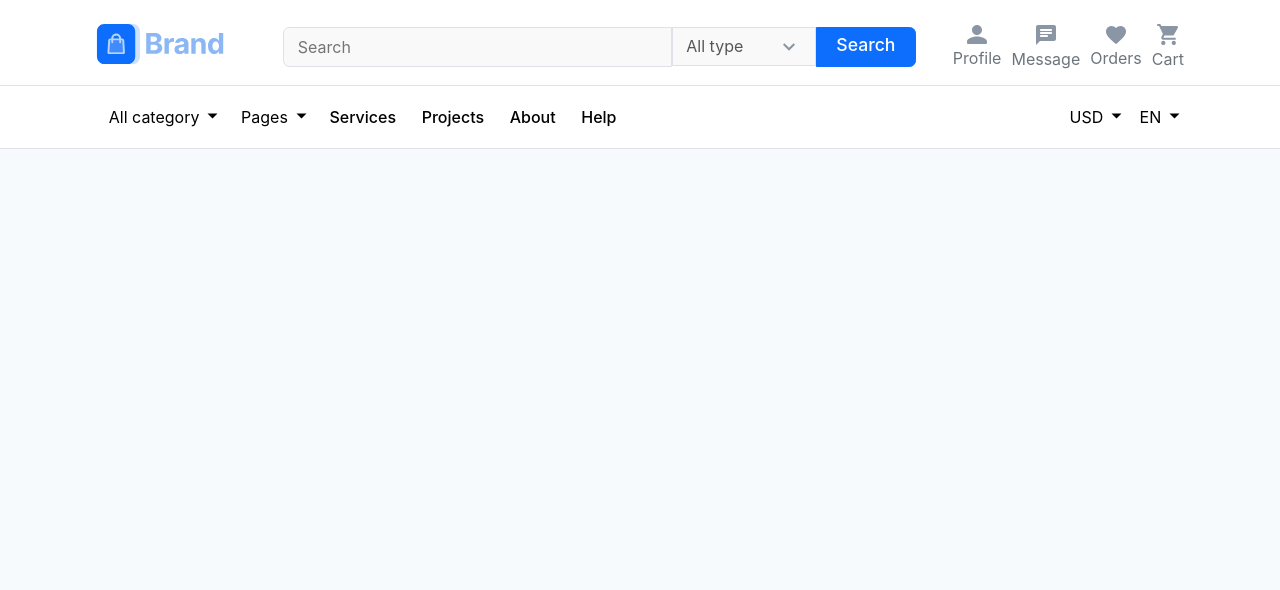
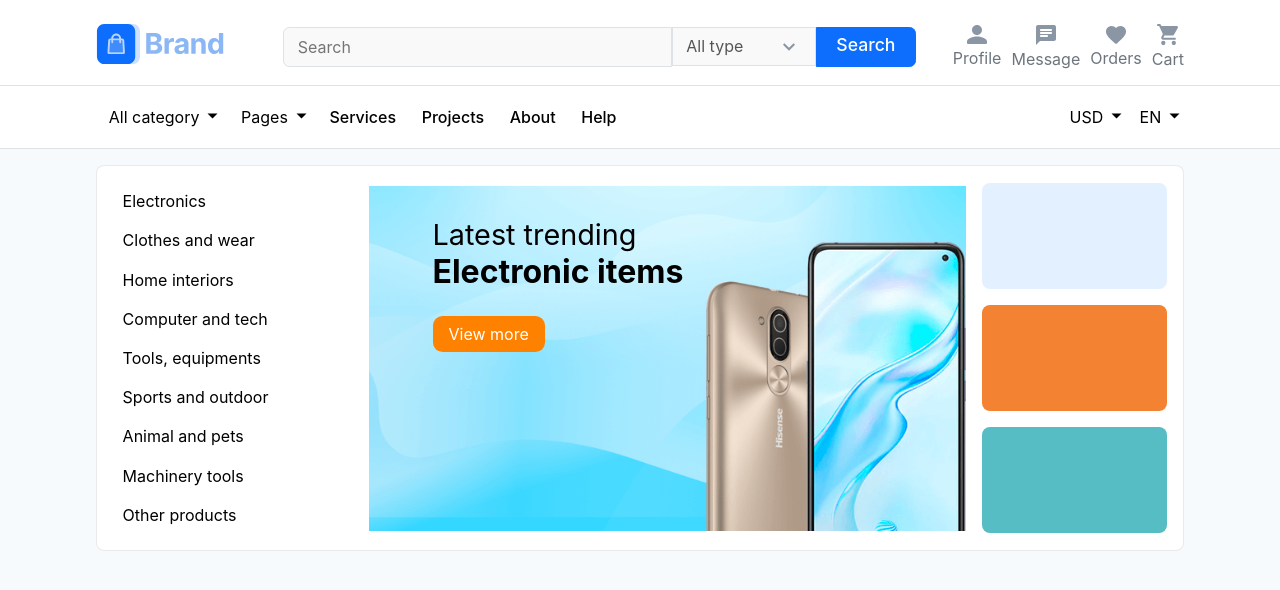
Before and after one commit to rustam-qurbanov/MarketPlace, a plain HTML site: page Brand/index.html in a window 1280 px wide. Drawn offline with Linux system fonts and the light colour scheme.

Commit message:
add section slider items

```diff
--- a/Brand/index.html
+++ b/Brand/index.html
@@ -27,7 +27,11 @@
             <div class="dropdown">
               <button class="dropbtn" id="dropdownButton">
                 <span id="selectedLink">All type</span>
-                <img id="arrow-icon" src="/public/icons/expand-more.svg" alt="more">
+                <img
+                  id="arrow-icon"
+                  src="/public/icons/expand-more.svg"
+                  alt="more"
+                />
               </button>
               <div id="myDropdown" class="dropdown-content">
                 <a href="#" onclick="changeButtonText(event)">All type</a>
@@ -64,76 +68,92 @@
       <nav>
         <div class="container">
           <div class="navbar">
-
             <ul class="navbar-left">
               <li class="navbar-left-item">
                 <!-- <a class="triangle" href="#">All category</a> -->
 
                 <div class="drop-box">
-                    <button class="drop-box-button triangle dropdown-button">All category</button>
+                  <button class="drop-box-button triangle dropdown-button">
+                    All category
+                  </button>
                   <div id="content-box" class="content-box">
                     <div class="content-box content-box-style">
-
                       <div style="width: 12rem">
-
                         <h6>Ads website</h6>
                         <ul class="content-list">
-                            <li><a class="text-body" href="#"> Ads home </a> </li>
-                            <li><a class="text-body" href="#"> Ads listing </a> </li>
-                            <li><a class="text-body" href="#"> Ads detail </a> </li>
+                          <li><a class="text-body" href="#"> Ads home </a></li>
+                          <li>
+                            <a class="text-body" href="#"> Ads listing </a>
+                          </li>
+                          <li>
+                            <a class="text-body" href="#"> Ads detail </a>
+                          </li>
                         </ul>
 
                         <h6>Techstore</h6>
                         <ul class="content-list">
-                            <li><a class="text-body" href="#"> Main page </a> </li>
-                            <li><a class="text-body" href="#"> Listing view </a> </li>
-                            <li><a class="text-body" href="#"> Item details </a> </li>
+                          <li><a class="text-body" href="#"> Main page </a></li>
+                          <li>
+                            <a class="text-body" href="#"> Listing view </a>
+                          </li>
+                          <li>
+                            <a class="text-body" href="#"> Item details </a>
+                          </li>
                         </ul>
-
                       </div>
                       <div style="width: 12rem">
-
                         <h6>Marketplace</h6>
                         <ul class="content-list">
-                            <li><a class="text-body" href="#"> Main page </a> </li>
-                            <li><a class="text-body" href="#"> Listing view </a> </li>
-                            <li><a class="text-body" href="#"> Grid view </a> </li>
-                            <li><a class="text-body" href="#"> Item detail </a> </li>
-                            <li><a class="text-body" href="#"> Cart page </a> </li>
-                            <li><a class="text-body" href="#"> Order page </a> </li>
+                          <li><a class="text-body" href="#"> Main page </a></li>
+                          <li>
+                            <a class="text-body" href="#"> Listing view </a>
+                          </li>
+                          <li><a class="text-body" href="#"> Grid view </a></li>
+                          <li>
+                            <a class="text-body" href="#"> Item detail </a>
+                          </li>
+                          <li><a class="text-body" href="#"> Cart page </a></li>
+                          <li>
+                            <a class="text-body" href="#"> Order page </a>
+                          </li>
                         </ul>
-
                       </div>
                       <div style="width: 12rem">
-
                         <h6>Food order</h6>
                         <ul class="content-list">
-                            <li><a class="text-body" href="#"> Main page </a> </li>
-                            <li><a class="text-body" href="#"> Restaurant foods </a> </li>
-                            <li><a class="text-body" href="#">  Food order </a> </li>
+                          <li><a class="text-body" href="#"> Main page </a></li>
+                          <li>
+                            <a class="text-body" href="#"> Restaurant foods </a>
+                          </li>
+                          <li>
+                            <a class="text-body" href="#"> Food order </a>
+                          </li>
                         </ul>
 
                         <h6>Common pages</h6>
                         <ul class="content-list">
-                            <li><a class="text-body" href="#"> Pricing page </a> </li>
-                            <li><a class="text-body" href="#">  User profile </a> </li>
-                            <li><a class="text-body" href="#">  User register </a> </li>
+                          <li>
+                            <a class="text-body" href="#"> Pricing page </a>
+                          </li>
+                          <li>
+                            <a class="text-body" href="#"> User profile </a>
+                          </li>
+                          <li>
+                            <a class="text-body" href="#"> User register </a>
+                          </li>
                         </ul>
                       </div>
-
                     </div>
-
                   </div>
-
-
                 </div>
-
               </li>
               <li class="navbar-left-item">
-
                 <div class="drop">
                   <button class="drop-button triangle">Pages</button>
-                  <div id="drop-content3" class="drop-content drop-content-style">
+                  <div
+                    id="drop-content3"
+                    class="drop-content drop-content-style"
+                  >
                     <a href="#">Main page</a>
                     <a href="#">Listing view</a>
                     <a href="#">Grid view</a>
@@ -142,7 +162,6 @@
                     <a href="#">Order page</a>
                   </div>
                 </div>
-
               </li>
               <li class="navbar-left-item">
                 <a href="#">Services</a>
@@ -160,40 +179,106 @@
 
             <ul class="navbar-right">
               <li class="navbar-right-item">
-
                 <div class="drop">
                   <button class="drop-button triangle">USD</button>
-                  <div id="drop-content1" class="drop-content drop-content-style translateX">
+                  <div
+                    id="drop-content1"
+                    class="drop-content drop-content-style translateX"
+                  >
                     <a href="#">USD</a>
                     <a href="#">RUB</a>
                     <a href="#">AZN</a>
                   </div>
                 </div>
-
               </li>
               <li class="navbar-right-item">
-
                 <div class="drop">
                   <button class="drop-button triangle">EN</button>
-                  <div id="drop-content2" class="drop-content drop-content-style translateX">
+                  <div
+                    id="drop-content2"
+                    class="drop-content drop-content-style translateX"
+                  >
                     <a href="#">EN</a>
                     <a href="#">RU</a>
                     <a href="#">AZ</a>
                   </div>
                 </div>
-
               </li>
             </ul>
-
           </div>
         </div>
       </nav>
     </header>
 
+    <main>
+      <div class="container">
 
-    <main>
+        <section class="section-slider row-space-between">
 
+          <nav class="">
+            <ul class="column-start li-none">
+              <li>
+                <a class="a-none black" href="#">Electronics</a>
+              </li>
+              <li>
+                <a class="a-none black" href="#">Clothes and wear</a>
+              </li>
+              <li>
+                <a class="a-none black" href="#">Home interiors</a>
+              </li>
+              <li>
+                <a class="a-none black" href="#">Computer and tech</a>
+              </li>
+              <li>
+                <a class="a-none black" href="#">Tools, equipments</a>
+              </li>
+              <li>
+                <a class="a-none black" href="#">Sports and outdoor</a>
+              </li>
+              <li>
+                <a class="a-none black" href="#">Animal and pets</a>
+              </li>
+              <li>
+                <a class="a-none black" href="#">Machinery tools</a>
+              </li>
+              <li>
+                <a class="a-none black" href="#">Other products</a>
+              </li>
+            </ul>
+          </nav>
 
+          <div class="slider">
+
+            <div class="slide slide1 ">
+              <div class="slide-item">
+                <h2>Latest trending
+                  <br>
+                  <span>Electronic items</span>
+                </h2>
+                <a href="#" class="slider-btn a-none"> View more </a>
+              </div>
+            </div>
+
+            <div class="slide slide2 d-none">
+              <div class="slide-item">
+                <h2>Latest delas
+                  <br>
+                  <strong>Best Smartphones</strong>
+                </h2>
+                <a href="#" class="slider-btn a-none"> View more </a>
+              </div>
+            </div>
+
+          </div>
+
+          <div class="slider-right column-center">
+            <div class="slider-right-item item1"></div>
+            <div class="slider-right-item item2"></div>
+            <div class="slider-right-item item3"></div>
+          </div>
+        </section>
+
+      </div>
     </main>
     <script src="script.js"></script>
   </body>
--- a/Brand/style.css
+++ b/Brand/style.css
@@ -1,3 +1,5 @@
+@import url("/Brand/universal.css");
+
 * {
   margin: 0;
   padding: 0;
@@ -15,7 +17,7 @@ header {
   width: 100%;
 }
 body {
-  background-color: #F7FAFC;
+  background-color: #f7fafc;
 }
 
 .container {
@@ -133,7 +135,6 @@ body {
   transform: rotate(180deg);
 }
 
-
 .search_btn {
   color: #fff;
   background-color: #0d6efd;
@@ -157,7 +158,6 @@ body {
   border-color: #0a58ca;
 }
 
-
 .icons {
   display: flex;
   justify-content: center;
@@ -177,18 +177,13 @@ body {
 .icons .icon:hover {
   filter: drop-shadow(0 0 10px #0b5ed7);
   /* filter: drop-shadow(10px 10px 10px #0b5ed7); */
-
 }
 
-
-
-
-nav {
+header > nav {
   border-top: 1px solid #dee2e6;
   border-bottom: 1px solid #dee2e6;
   margin-top: 1rem;
   padding: 0.8rem 0;
-
 }
 .navbar {
   width: 100%;
@@ -213,7 +208,7 @@ nav {
 }
 
 .navbar-right li {
-   padding-right: 0;
+  padding-right: 0;
 }
 .navbar-right-item {
   display: flex;
@@ -222,9 +217,7 @@ nav {
   width: 4rem;
 
   padding: 0.4rem 0.8rem 0.4rem 0.8rem;
-
 }
-
 
 .triangle {
   position: relative;
@@ -243,24 +236,23 @@ nav {
   transform: rotate(90deg);
 }
 
-
 /* Стили для отображения выпадающего меню */
-.drop , .drop-box {
+.drop,
+.drop-box {
   position: relative;
   display: inline-block;
-
 }
 
-.drop-button , .drop-box-button {
+.drop-button,
+.drop-box-button {
   cursor: pointer;
   background-color: transparent;
   color: black;
   border: none;
-
 }
 
-
-.drop-content , .content-box {
+.drop-content,
+.content-box {
   display: none;
   position: absolute;
   z-index: 1;
@@ -271,7 +263,7 @@ nav {
 .drop-content-style {
   background-color: #f9f9f9;
   min-width: 9rem;
-  box-shadow: 0px 8px 16px 0px rgba(0,0,0,0.2);
+  box-shadow: 0px 8px 16px 0px rgba(0, 0, 0, 0.2);
   border-radius: 1rem;
 }
 
@@ -285,20 +277,17 @@ nav {
 .drop-content-style a:hover {
   background-color: #f1f1f1;
   border-radius: 1rem;
-
 }
 .show {
   display: block;
 }
-
-
 
 .drop-box .content-box-style {
   width: 35rem;
   display: flex;
   padding: 1rem;
   background-color: #f9f9f9;
-  box-shadow: 0px 8px 16px 0px rgba(0,0,0,0.2);
+  box-shadow: 0px 8px 16px 0px rgba(0, 0, 0, 0.2);
   border-radius: 1rem;
 }
 .drop-box .content-box h6 {
@@ -311,7 +300,7 @@ nav {
 .drop-box .content-box .content-list li {
   padding: 0.2rem 0.8rem 0.3rem 0;
 }
-.drop-box .content-box .content-list .text-body{
+.drop-box .content-box .content-list .text-body {
   color: #565656;
 }
 .drop-box .content-box .content-list .text-body:hover {
@@ -320,3 +309,94 @@ nav {
 }
 
 /* Header end  */
+
+/* Section Slider  */
+
+.section-slider {
+  width: 100%;
+  background-color: #fff;
+  border: 1px solid rgba(86, 86, 86, 0.12);
+  border-radius: 0.5rem;
+  margin-top: 1rem;
+}
+
+.section-slider nav {
+  width: 25%;
+}
+.section-slider nav ul {
+  width: 100%;
+  color: #565656;
+}
+.section-slider nav li {
+  width: 100%;
+  padding: 0.6rem;
+  border-radius: 1rem;
+}
+.section-slider nav li:hover {
+  background-color: rgba(13, 110, 253, 0.1);
+}
+
+.slider {
+  width: 55%;
+  height: 90%;
+}
+.slider .slide {
+  width: 100%;
+  height: 100%;
+  position: relative;
+  padding: 2rem 4rem;
+  background-size: cover;
+  background-position: center;
+}
+.slider .slide1 {
+  background-image: url(/public/images/slider-bg1.png);
+}
+.slider .slide2 {
+  background-image: url(/public/images/slider-bg2.jpg);
+}
+
+.slider .slide-item {
+  position: absolute;
+  z-index: 1;
+}
+.slider .slide-item h2 {
+  font-size: 1.8rem;
+  font-weight: 400;
+  margin-bottom: 2rem;
+}
+.slider .slide-item h2 span {
+  font-weight: 700;
+  font-size: 2rem;
+}
+.slider .slide-item a {
+  padding: 0.5rem 1rem;
+  border-radius: 0.6rem;
+  color: white;
+  background-color: #ff8100;
+
+  font-weight: 400;
+  line-height: 1.4;
+}
+.slider .slide-item a:hover {
+  background-color: #c96a26;
+}
+
+.slider-right {
+  width: 20%;
+  height: 100%;
+  gap: 1rem;
+}
+.slider-right-item {
+  width: 100%;
+  height: 30%;
+  border-radius: 0.5rem;
+}
+.slider-right .item1 {
+  background-color: #e3f0ff;
+}
+.slider-right .item2 {
+  background-color: #f38332;
+}
+.slider-right .item3 {
+  background-color: #55bdc3;
+}
--- /dev/null
+++ b/Brand/universal.css
@@ -0,0 +1,41 @@
+.row-center {
+  display: flex;
+  justify-content: center;
+  align-items: center;
+  padding: 1rem;
+}
+.row-space-between {
+  display: flex;
+  justify-content: space-between;
+  align-items: center;
+  padding: auto;
+}
+.column-center {
+  display: flex;
+  flex-direction: column;
+  justify-content: center;
+  align-items: center;
+  padding: 1rem;
+}
+.column-start {
+  display: flex;
+  flex-direction: column;
+  justify-content: start;
+  align-items: flex-start;
+  padding: 1rem;
+}
+
+.li-none {
+  list-style: none;
+}
+.a-none {
+  text-decoration: none;
+  /* cursor: pointer; */
+}
+.d-none {
+  display: none;
+}
+
+.black {
+  color: black;
+}
```
Also changed, not shown: public/images/slider-bg1.png (added), public/images/slider-bg2.jpg (added). Lines whose indentation alone changed are shown as unchanged.
